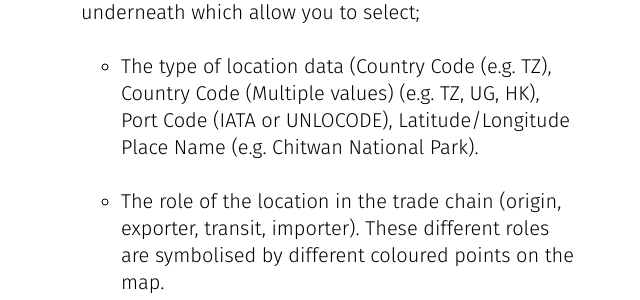
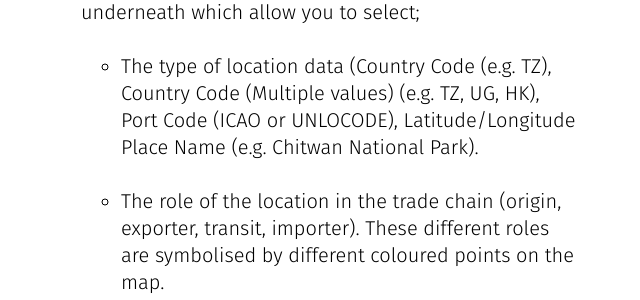
Before and after one commit to trademapper/trademapper-js, a Jekyll site: the page built from _pages/01_starting.md, in a window 1280 px wide and 900 px high, scrolled down 1063 px. Shown: the part 206-506 px from the top of the window, without its empty margins (479-1119 px from the left). Built offline with Jekyll 4.4.1, drawn with Linux system fonts in a browser that asks for light colours.

Commit message:
Update 01_starting.md

```diff
--- a/_pages/01_starting.md
+++ b/_pages/01_starting.md
@@ -28,7 +28,7 @@ Below are steps for getting started with TradeMapper. Please read these in conju
 
   * __Location__ - This should be used when a column contains information on a location in the trade chain. If you select Location, two further boxes will appear underneath which allow you to select;
 
-     * The type of location data (Country Code (e.g. TZ), Country Code (Multiple values) (e.g. TZ, UG, HK), Port Code (IATA or UNLOCODE), Latitude/Longitude Place Name (e.g. Chitwan National Park).
+     * The type of location data (Country Code (e.g. TZ), Country Code (Multiple values) (e.g. TZ, UG, HK), Port Code (ICAO or UNLOCODE), Latitude/Longitude Place Name (e.g. Chitwan National Park).
 
      * The role of the location in the trade chain (origin, exporter, transit, importer). These different roles are symbolised by different coloured points on the map.
 
```
